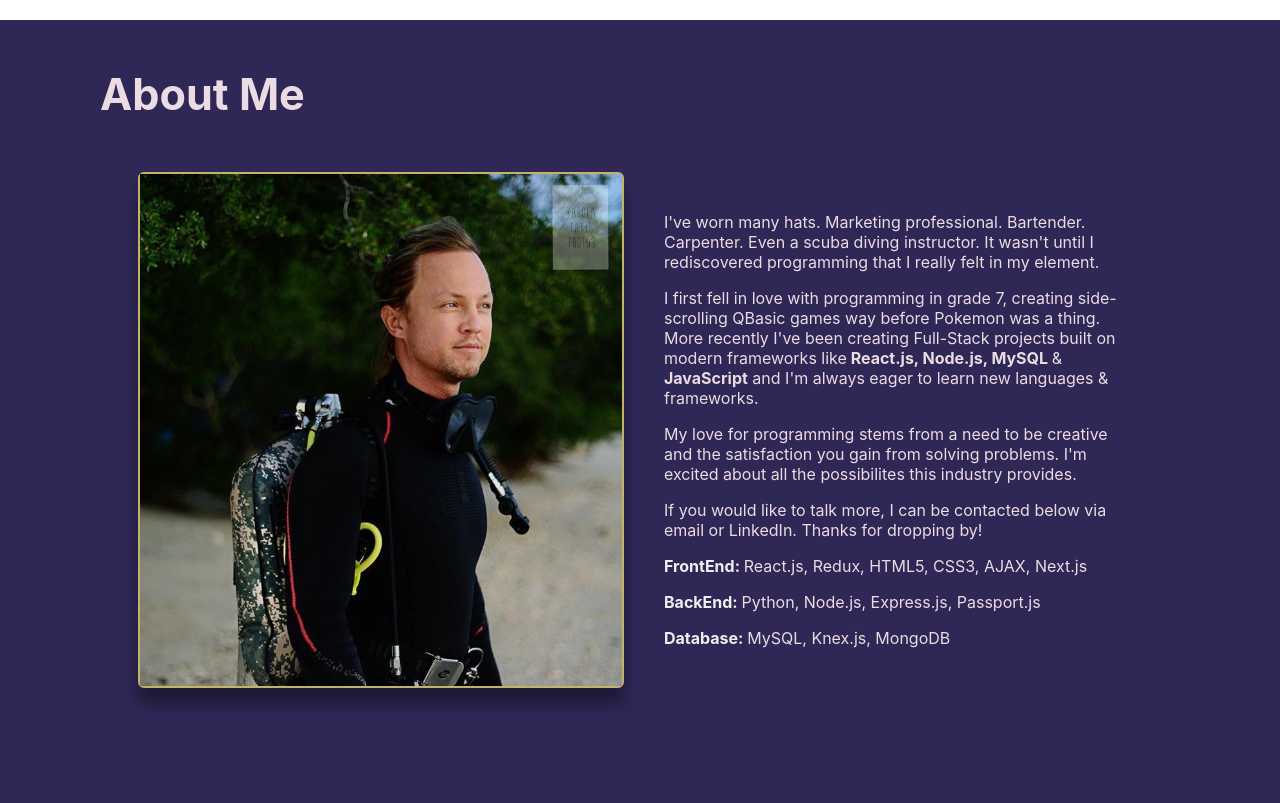
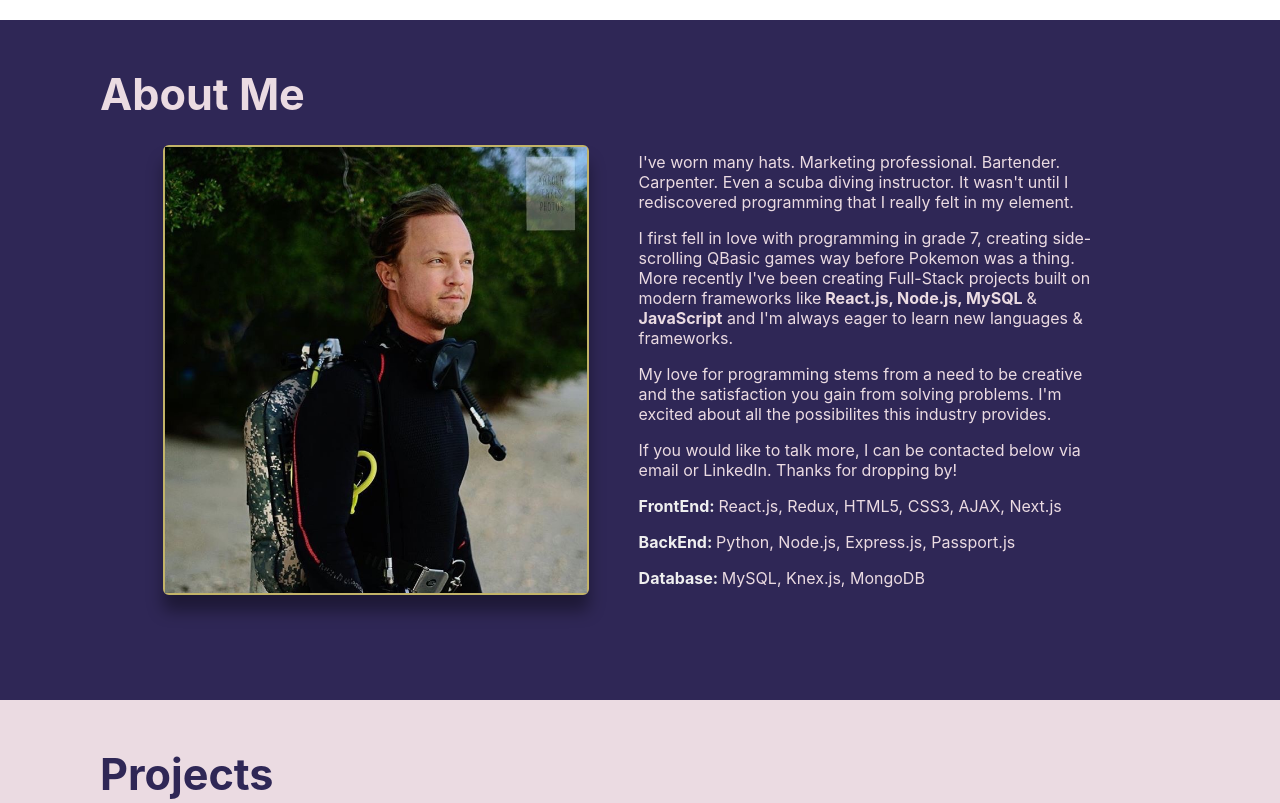
Before and after one commit to kirill-develops/portfolio-site, a Gatsby site: page / in a window 1280 px wide. Shown: the part 780-1583 px from the top of the page. Built offline with nearby package versions, Linux system fonts and the light colour scheme; Gatsby itself is replaced by a stand-in of ours.

Commit message:
refactored components to use correct media queries

```diff
--- a/src/components/About.jsx
+++ b/src/components/About.jsx
@@ -3,6 +3,7 @@ import React from 'react';
 import styled from 'styled-components';
 import colors from '../styles/colors';
 import { Title, Body, BodyAccent, Section } from '../styles/globalStyles';
+import media from '../styles/mediaQueries';
 
 const AboutSection = styled(Section)`
   background-color: ${colors.darkShade};
@@ -11,9 +12,13 @@ const AboutSection = styled(Section)`
   flex-direction: column;
   height: inherit;
 
-  @media (min-width: 37.5rem) {
-    height: 100vh;
-  }
+  ${media.deviceLandscape`
+  height: 100vh;
+  `};
+
+  ${media.laptop`
+  height: 100vh;
+  `};
 `;
 
 const FlexWrapper = styled.div`
@@ -26,9 +31,16 @@ const FlexWrapper = styled.div`
   height: fit-content;
   gap: 12px 24px;
 
-  @media (min-width: 70rem) {
-    gap: 0 32px;
-  } ;
+  ${media.deviceLandscape`
+  gap: 0 32px;
+  `};
+
+  ${media.laptop`
+  gap: 0 32px;
+  `}
+  ${media.desktop`
+  gap: 0 42px;
+  `}
 `;
 
 const PhotoWrapper = styled.div`
@@ -39,23 +51,49 @@ const PhotoWrapper = styled.div`
   margin: 0 16px;
   max-width: 25rem;
 
-  @media (min-width: 37.5rem) {
-    width: 40%;
-    margin: 0;
-    max-width: fit-content;
-  }
+  ${media.deviceLandscape`
+  width: 40%;
+  margin: 0;
+  max-width: fit-content;
+  `};
+
+  ${media.laptop`
+  width: 40%;
+  margin: 0;
+  max-width: fit-content;
+  `};
+
+  ${media.desktop`
+  width: 35%;
+  margin: 0;
+  max-width: fit-content;
+  `}
 `;
 
 const BodyWrapper = styled.article`
-  min-width: 280px;
+  min-width: 240px;
   width: 100%;
   padding: 0 8px;
   text-align: center;
 
-  @media (min-width: 37.5rem) {
+  ${media.devicePortrait`
+    padding: 0 16px;
+  `}
+
+  ${media.deviceLandscape`
     text-align: start;
     width: 40%;
-  }
+  `};
+
+  ${media.laptop`
+    text-align: start;
+    width: 40%;
+    `};
+
+  ${media.desktop`
+    text-align: start;
+    width: 40%;
+    `};
 `;
 
 function About() {
--- a/src/components/Hero.jsx
+++ b/src/components/Hero.jsx
@@ -1,6 +1,7 @@
 import React from 'react';
 import styled from 'styled-components';
 import { Section, Title, TitleAccent, TitleLink } from '../styles/globalStyles';
+import media from '../styles/mediaQueries';
 
 const HeroSection = styled(Section)`
   height: 100vh;
@@ -9,11 +10,23 @@ const HeroSection = styled(Section)`
   flex-direction: column;
   justify-content: center;
 
-  @media (min-width: 37.5rem) {
-    transform: translateY(-10%);
-    width: 75%;
-    margin: auto;
-  }
+  ${media.deviceLandscape`
+  transform: translateY(-10%);
+  width: 75%;
+  margin: auto;
+  `};
+
+  ${media.laptop`
+  transform: translateY(-10%);
+  width: 75%;
+  margin: auto;
+  `};
+
+  ${media.desktop`
+  transform: translateY(-10%);
+  width: 75%;
+  margin: auto;
+  `};
 `;
 
 function Hero() {
--- a/src/styles/globalStyles.js
+++ b/src/styles/globalStyles.js
@@ -32,10 +32,6 @@ export const Section = styled.section`
   padding: 12px 16px 96px;
   height: 100vh;
 
-  ${media.devicePortrait`
-  padding: 32px 32px 96px;
-  `}
-
   ${media.deviceLandscape`
   padding: 32px 32px 96px;
   `}
@@ -58,11 +54,11 @@ export const Title = styled.h1`
   min-width: ${(props) => (props.Hero ? '220px' : 'inherit')};
 
   ${media.devicePortrait`
-  margin: 16px 0 16px;
   max-width: ${(props) => (props.Hero ? '220px' : 'inherit')};
   `}
 
   ${media.deviceLandscape`
+  margin: 16px 0 16px;
   margin: ${(props) => (props.Hero ? '16px 0 16px' : '16px auto 16px')};
   `};
 
--- a/src/styles/swiper.scss
+++ b/src/styles/swiper.scss
@@ -6,7 +6,7 @@
   margin-left: -16px;
   margin-right: -16px;
 
-  @media (min-width:37.5rem) {
+  @media (min-width:481 / 16em) and (orientation: landscape)  {
     padding: 0 24px 0;
     margin-left: -32px;
     margin-right: -32px;
```
